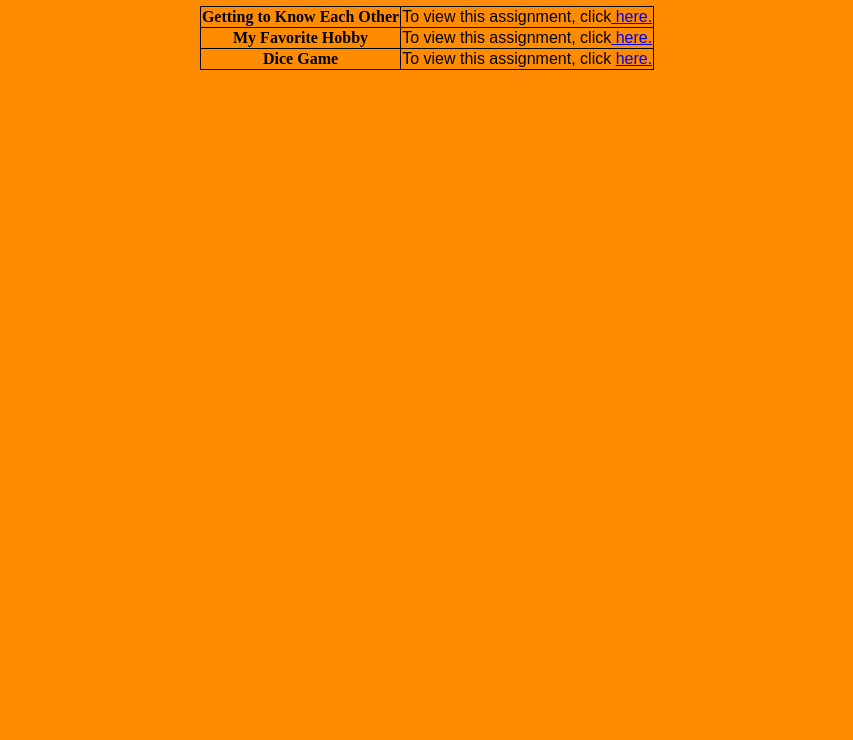
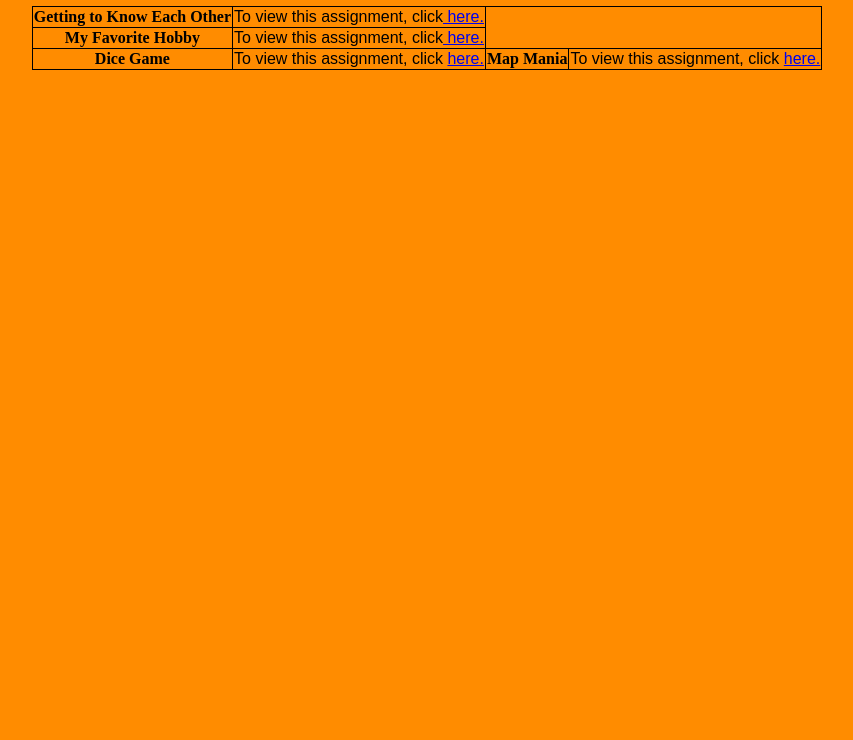
Before and after one commit to graceshotts15/Portfollio, a plain HTML site: page index.html in a window 1280 px wide. Shown: the part 60-800 px from the top of the page, without its empty margins (213-1066 px from the left). Drawn offline with Linux system fonts and the light colour scheme.

Commit message:
Update index.html

```diff
--- a/index.html
+++ b/index.html
@@ -28,3 +28,7 @@
             Dice Game
         </th>
         <td><p>To view this assignment, click <a href= "https://salmon-meadow-0804e0010.azurestaticapps.net/" target="_blank"> here.</a></p></td>
+        <th>
+            Map Mania
+        </th>
+        <td><p>To view this assignment, click <a href= "https://purple-ground-0e4b0bf10.azurestaticapps.net/" target="_blank"> here.</a></p></td>
```
